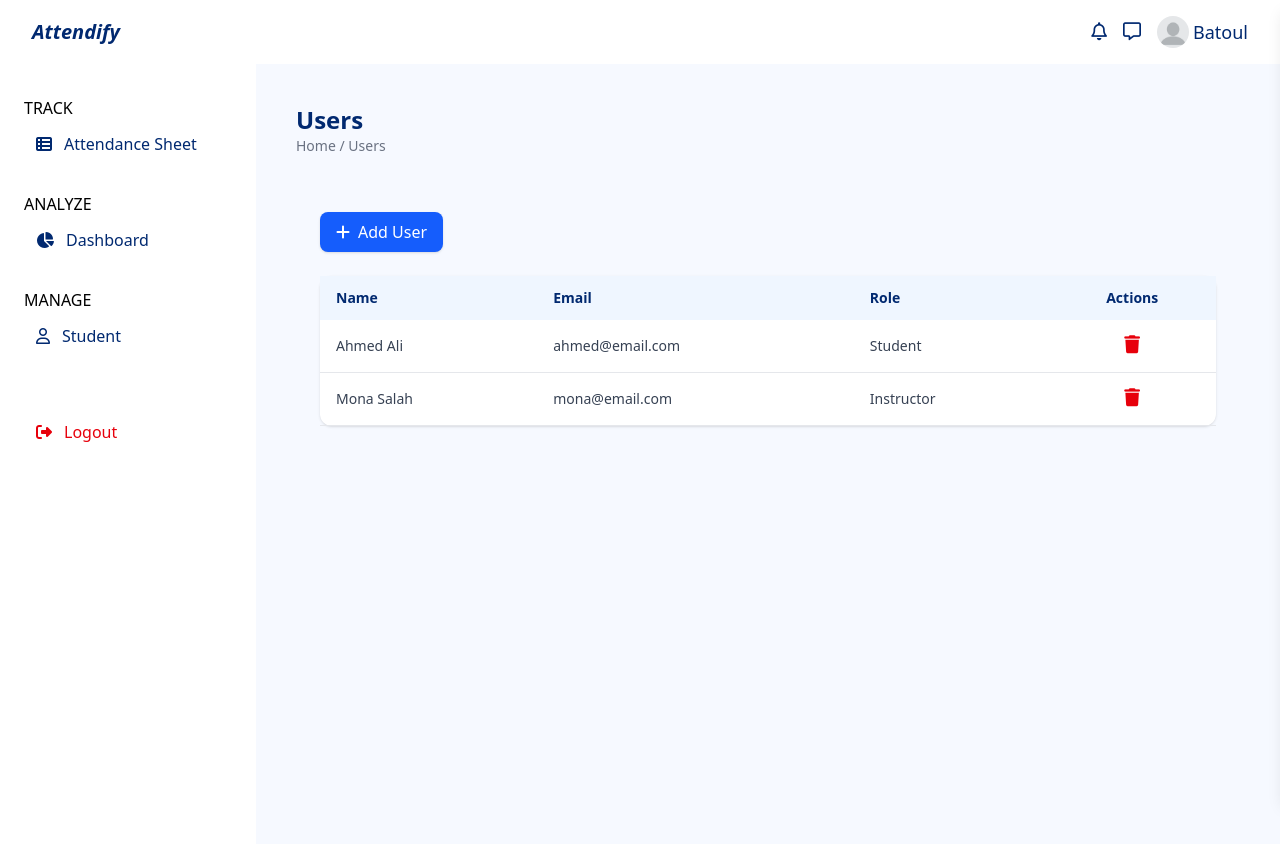
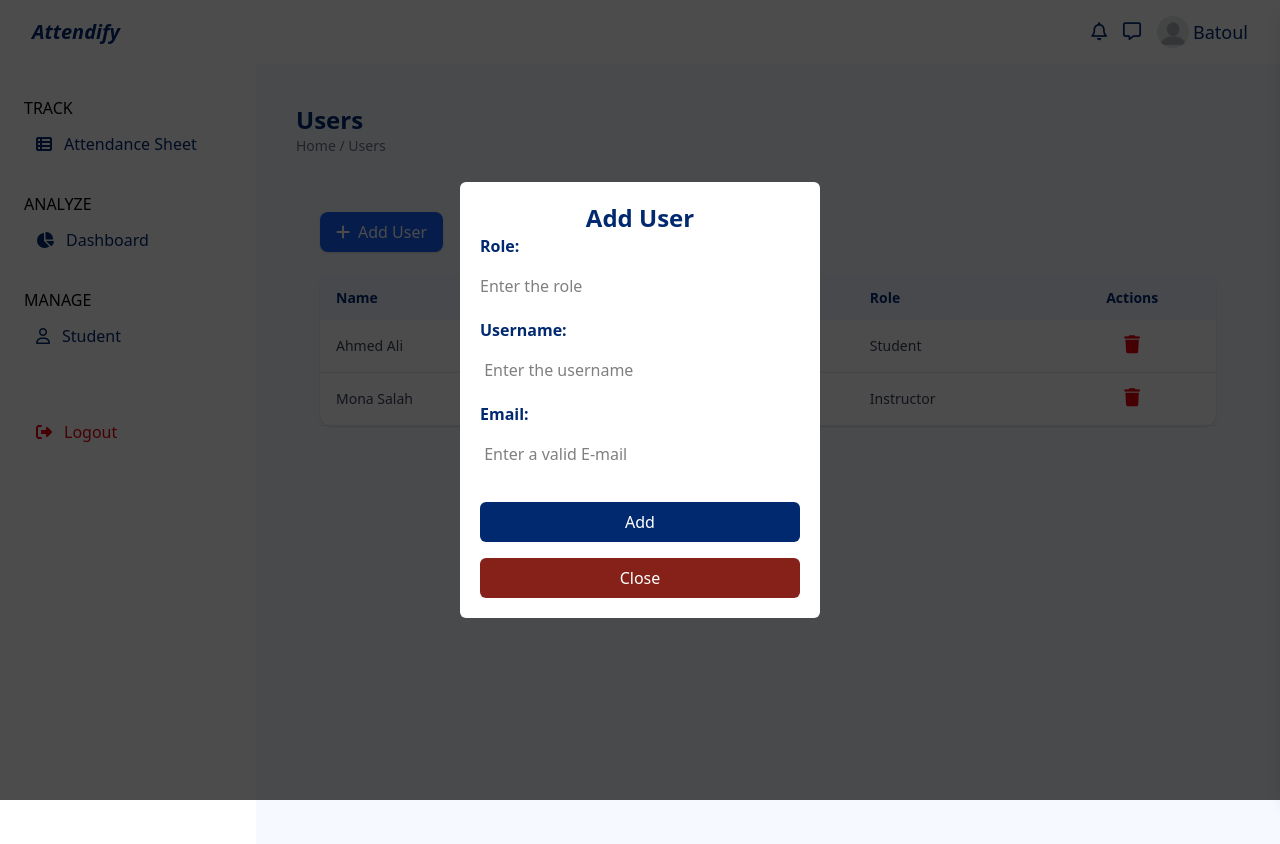
Before and after one commit to amiraelzaian/attendance-system, a website built with Vite: page src/Pages/admin/users.html in a window 1280 px wide. Both pictures are taken after a click on the button "Add User". Built offline with nearby package versions, Linux system fonts and the light colour scheme; some packages are replaced by stand-ins of ours.

Commit message:
admin add user popup

```diff
--- /dev/null
+++ b/src/JS/modules/admin/addUser.js
@@ -0,0 +1,46 @@
+'use strict';
+const addUserButton = document.querySelector(".admin--addUser");
+const overlay = document.querySelector(".addUser-overlay");
+const closePopUp = document.querySelector(".close-btn");
+const submitButton = document.querySelector(".submit-button");
+const popUp = document.querySelector(".popup");
+const AddUserForm = document.querySelector(".add-user-form");
+
+// functions
+function showPopup() {
+    overlay.classList.remove("hidden");
+    popUp.classList.remove("hidden")
+}
+
+function hidePopup() {
+    overlay.classList.add("hidden");
+    popUp.classList.add("hidden");
+}
+
+function submitForm() {
+    const username = document.getElementById('username').value;
+    const email = document.getElementById('email').value;
+
+    // Handle form submission logic here
+    console.log('User Added:', { username, email });
+
+    // Close the popup after submission
+    hidePopup();
+}
+
+// event handle
+closePopUp.addEventListener("click", ()=>{
+    console.log("close button clicked");
+    hidePopup();
+});
+addUserButton.addEventListener("click", function (){
+    // console.log("add user clicked");
+    showPopup();
+});
+
+overlay.addEventListener("click",()=>hidePopup());
+
+submitButton.addEventListener("click", ()=>{
+    console.log("submit button clicked");
+    submitForm();
+});
--- a/src/Pages/admin/users.html
+++ b/src/Pages/admin/users.html
@@ -1,30 +1,24 @@
 <!DOCTYPE html>
 <html lang="en">
+
 <head>
   <meta charset="UTF-8" />
   <meta name="viewport" content="width=device-width, initial-scale=1.0" />
   <title>Users Management</title>
 
   <!-- Fontawesome -->
-    <link
-      rel="stylesheet"
-      href="https://cdnjs.cloudflare.com/ajax/libs/font-awesome/6.5.0/css/all.min.css"
-      crossorigin="anonymous"
-      referrerpolicy="no-referrer"
-    />
+  <link rel="stylesheet" href="https://cdnjs.cloudflare.com/ajax/libs/font-awesome/6.5.0/css/all.min.css"
+    crossorigin="anonymous" referrerpolicy="no-referrer" />
 
   <!-- Style -->
   <link rel="stylesheet" href="../../style.css" />
 
   <!-- JavaScript files -->
   <script type="module" src="../../JS/main.js" defer></script>
-    <script
-      defer
-      type="module"
-      src="../../JS/modules/student/dashboard.js"
-    ></script>
+  <script defer type="module" src="../../JS/modules/student/dashboard.js"></script>
   <script defer type="module" src="../../JS/componentsJS/header.js"></script>
   <script defer type="module" src="../../JS/componentsJS/sidebar.js"></script>
+  <script defer type="module" src="../../JS/modules/admin/addUser.js"></script>
 </head>
 
 <body>
@@ -39,9 +33,7 @@
     <div id="sidebar"></div>
 
     <!-- Dashboard Content -->
-      <section
-        class="col-span-1 lg:col-span-4 bg-[#F6F9FF] p-10 overflow-auto min-h-screen"
-      >
+    <section class="col-span-1 lg:col-span-4 bg-[#F6F9FF] p-10 overflow-auto min-h-screen">
       <!-- Title -->
       <div class="mb-8">
         <h1 class="text-2xl text-primary font-semibold">Users</h1>
@@ -51,20 +43,39 @@
       <main class="p-0 md:p-6">
         <!-- Add user button -->
         <button
-            class="bg-blue-600 text-white px-4 py-2 mb-6 rounded-lg shadow hover:bg-blue-700 transition"
-          >
+          class="admin--addUser bg-blue-600 text-white px-4 py-2 mb-6 rounded-lg shadow hover:bg-blue-700 transition">
           <i class="fa-solid fa-plus mr-2"></i>Add User
         </button>
+
+        <!-- adding user  -->
+        <div class="addUser-overlay hidden fixed top-0 left-0 w-full h-full bg-[rgba(0,0,0,0.7)] z-10">
+        </div>
+        <div
+          class="popup hidden -translate-x-1/2 -translate-y-1/2 fixed top-[50%] left-[50%] bg-white p-5 rounded-md z-20 w-[360px]">
+          <h2 class="text-center text-2xl text-primary font-semibold">Add User</h2>
+          <form class="add-user-form">
+            <label for="role" class="role-label block  text-primary font-semibold pb-2">Role:</label>
+            <input
+              class="rule-input mb-3 w-full h-10 rounded-md border-[#012970] focus:ring-2 focus:ring-blue-500 focus:border-transparent focus:outline-none"
+              type="text" class="role-input" name="rule" placeholder="Enter the role" required>
+            <label for="username" class="username-label  block  text-primary font-semibold pb-2">Username:</label>
+            <input
+              class="username-input mb-3 w-full h-10 rounded-md border-[#012970] focus:ring-2 focus:ring-blue-500 focus:border-transparent focus:outline-none"
+              type="text" id="username" name="username" placeholder=" Enter the username" required>
+            <label for="email" class="email-label  block  text-primary font-semibold pb-2">Email:</label>
+            <input
+              class="email-input mb-7 w-full h-10 rounded-md border-[#012970] focus:ring-2 focus:ring-blue-500 focus:border-transparent focus:outline-none"
+              type="email" id="email" name="email" placeholder=" Enter a valid E-mail" required>
+            <button type="button"
+              class="submit-button block bg-[#012970] text-white border-none p-2 rounded-md cursor-pointer text-center w-full hover:bg-[#063e9e]">Add</button>
+            <a href="#" class="close-btn block mt-4 bg-[#86211a] text-center text-white
+              p-2 rounded-md no-underline hover:bg-[#bb1e1e]">Close</a>
+          </form>
+        </div>
         <!-- Users Table Wrapper -->
-          <div
-            class="bg-white rounded-xl shadow overflow-x-auto md:overflow-x-visible"
-          >
-            <table
-              class="min-w-full text-left text-xs md:text-sm table-auto md:table-fixed block md:table"
-            >
-              <thead
-                class="bg-blue-50 text-primary hidden md:table-header-group"
-              >
+        <div class="bg-white rounded-xl shadow overflow-x-auto md:overflow-x-visible">
+          <table class="min-w-full text-left text-xs md:text-sm table-auto md:table-fixed block md:table">
+            <thead class="bg-blue-50 text-primary hidden md:table-header-group">
               <tr>
                 <th class="px-4 py-3 whitespace-nowrap">Name</th>
                 <th class="px-4 py-3 whitespace-nowrap">Email</th>
@@ -76,52 +87,37 @@
             </thead>
 
             <tbody class="text-gray-700 block md:table-row-group">
-                <tr
-                  class="border-b border-gray-200 hover:bg-gray-50 block md:table-row p-3 md:p-0"
-                >
+              <tr class="border-b border-gray-200 hover:bg-gray-50 block md:table-row p-3 md:p-0">
                 <td class="px-4 py-3 block md:table-cell">
                   <span class="font-semibold md:hidden">Name: </span>Ahmed Ali
                 </td>
                 <td class="px-4 py-3 block md:table-cell">
-                    <span class="font-semibold md:hidden">Email: </span
-                    >ahmed@email.com
+                  <span class="font-semibold md:hidden">Email: </span>ahmed@email.com
                 </td>
                 <td class="px-4 py-3 block md:table-cell">
                   <span class="font-semibold md:hidden">Role: </span>Student
                 </td>
-                  <td
-                    class="px-4 py-3 flex justify-center md:table-cell md:text-center"
-                  >
+                <td class="px-4 py-3 flex justify-center md:table-cell md:text-center">
                   <button class="delete-btn">
-                      <i
-                        class="fa-solid fa-trash text-red-600 text-lg cursor-pointer"
-                      ></i>
+                    <i class="fa-solid fa-trash text-red-600 text-lg cursor-pointer"></i>
                   </button>
                 </td>
               </tr>
 
-                <tr
-                  class="border-b border-gray-200 hover:bg-gray-50 block md:table-row p-3 md:p-0"
-                >
+              <tr class="border-b border-gray-200 hover:bg-gray-50 block md:table-row p-3 md:p-0">
                 <td class="px-4 py-3 block md:table-cell">
                   <span class="font-semibold md:hidden">Name: </span>Mona
                   Salah
                 </td>
                 <td class="px-4 py-3 block md:table-cell">
-                    <span class="font-semibold md:hidden">Email: </span
-                    >mona@email.com
+                  <span class="font-semibold md:hidden">Email: </span>mona@email.com
                 </td>
                 <td class="px-4 py-3 block md:table-cell">
-                    <span class="font-semibold md:hidden">Role: </span
-                    >Instructor
+                  <span class="font-semibold md:hidden">Role: </span>Instructor
                 </td>
-                  <td
-                    class="px-4 py-3 flex justify-center gap-4 md:table-cell md:text-center"
-                  >
+                <td class="px-4 py-3 flex justify-center gap-4 md:table-cell md:text-center">
                   <button class="delete-btn">
-                      <i
-                        class="fa-solid fa-trash text-red-600 text-lg cursor-pointer"
-                      ></i>
+                    <i class="fa-solid fa-trash text-red-600 text-lg cursor-pointer"></i>
                   </button>
                 </td>
               </tr>
@@ -132,4 +128,5 @@
     </section>
   </main>
 </body>
+
 </html>
```
Lines whose indentation alone changed are shown as unchanged.
